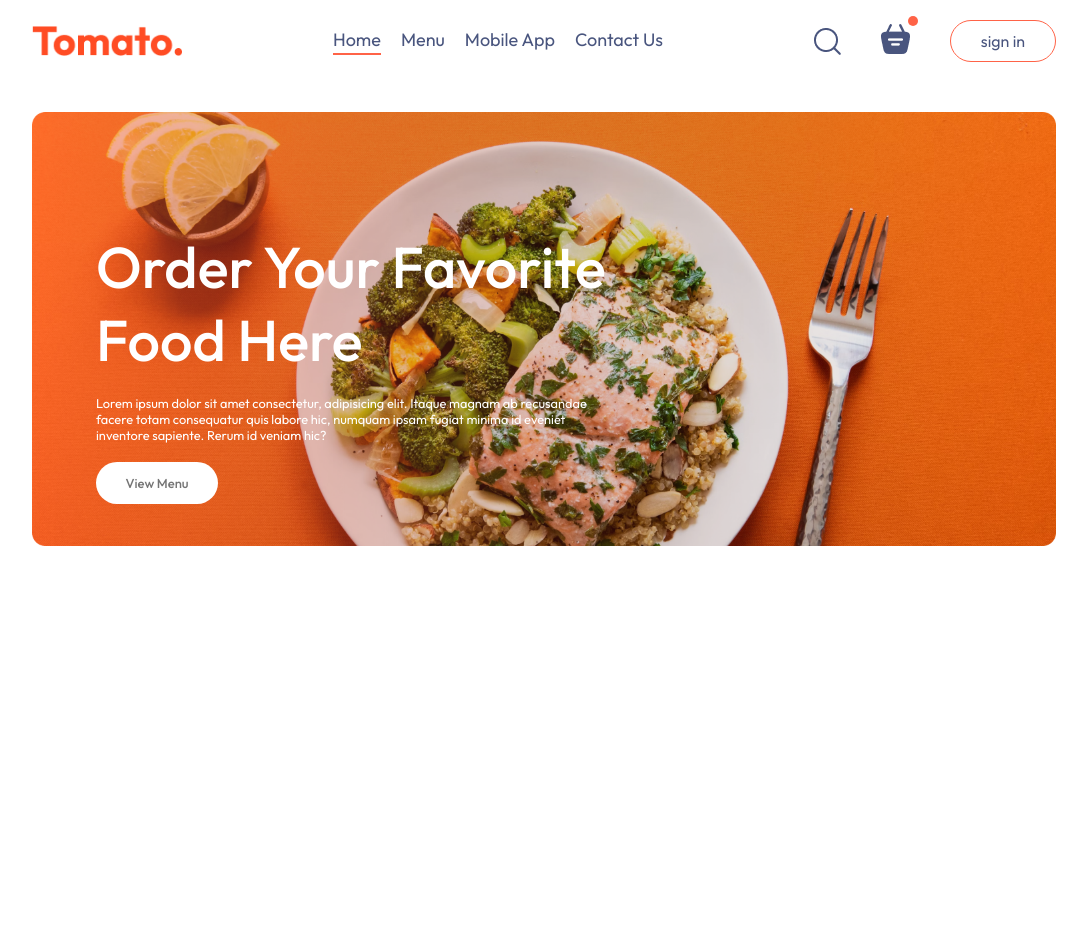
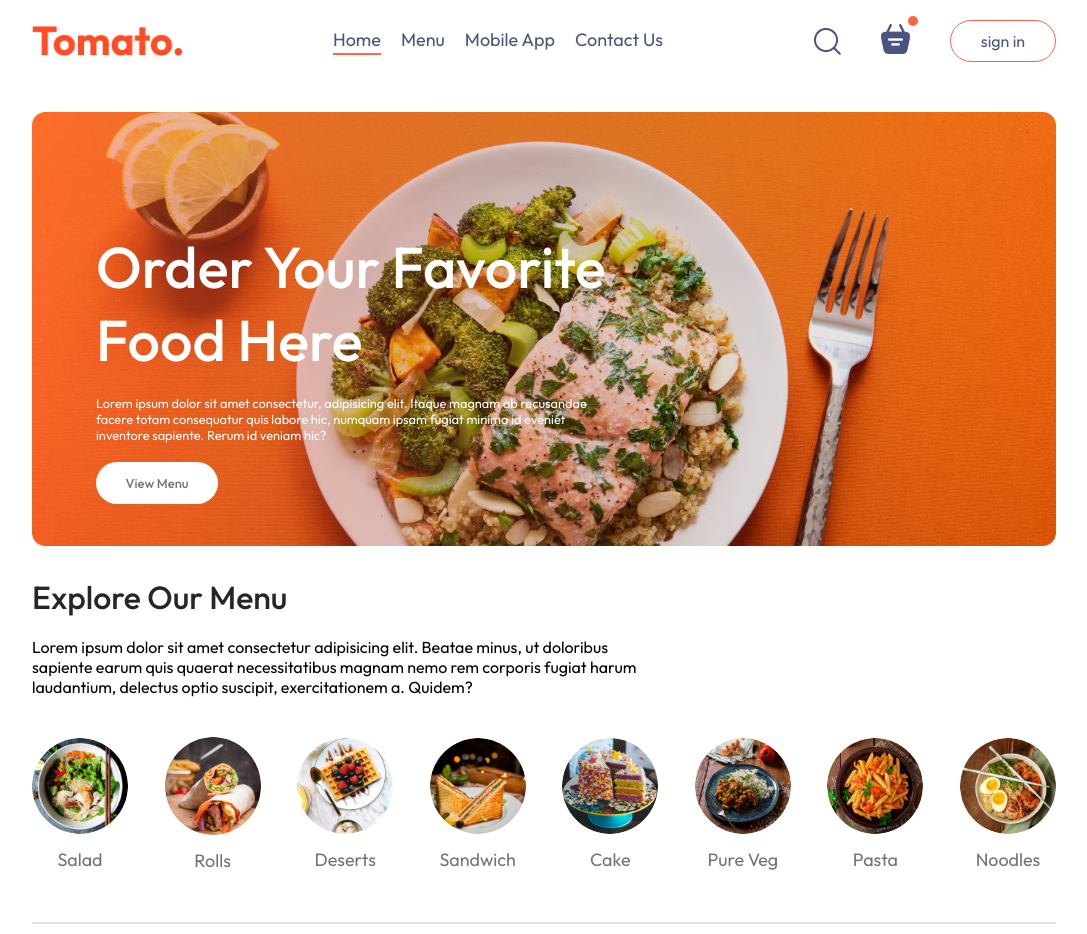
Before and after one commit to GehanLiyanage2002/FoodDelivery, a React (Vite) app in the folder frontend/: page / in a window 1280 px wide. Shown: the whole page, without its empty margins (96-1183 px from the left). Before the commit the page ends 800 px from the top, so only its background shows below. Built offline with nearby package versions, Linux system fonts and the light colour scheme; the HTML template or start-up script is replaced by a standard one.

Commit message:
Create Explore Menu

```diff
--- /dev/null
+++ b/frontend/src/components/ExploreMenu/ExploreMenu.css
@@ -0,0 +1,57 @@
+.explore-menu{
+    display: flex;
+    flex-direction: column;
+    gap: 20px;
+}
+
+.explore-menu h1{
+    color: #262626;
+    font-weight: 500;
+}
+
+.explore-menu-text{
+    max-width: 60%;
+    columns: #808080;
+}
+
+.explore-menu-list{
+    display: flex;
+    gap: 30px;
+    justify-content: space-between;
+    align-items: center;
+    text-align: center;
+    margin: 20px 0px;
+    overflow-x: scroll;
+}
+
+.explore-menu-list::-webkit-scrollbar{
+    display: none;
+}
+
+.explore-menu-list-item img{
+    width: 7.5vw;
+    min-height: 80px;
+    cursor: pointer;
+    border-radius: 50%;
+    transition: 0.3s;
+
+}
+
+.explore-menu-list-item p{
+    margin-top: 10px;
+    color: #747474;
+    font-size: max(1.4vw, 16px);
+    cursor: pointer;
+}
+
+.explore-menu hr{
+    margin: 10px 0px;
+    height: 2px;
+    background-color: #e2e2e2;
+    border: none;
+}
+
+.explore-menu-list-item .active{
+    border: 4px solid tomato;
+    padding: 2px;
+}
--- /dev/null
+++ b/frontend/src/components/ExploreMenu/ExploreMenu.jsx
@@ -0,0 +1,25 @@
+import React from 'react'
+import './ExploreMenu.css'
+import {menu_list} from '../../assets/frontend_assets/assets'
+
+const ExploreMenu = ({category, setCategory}) => {
+  return (
+    <div className='explore-menu' id='explore-menu'>
+        <h1>Explore Our Menu</h1>
+        <p className='explore-menu-text'>Lorem ipsum dolor sit amet consectetur adipisicing elit. Beatae minus, ut doloribus sapiente earum quis quaerat necessitatibus magnam nemo rem corporis fugiat harum laudantium, delectus optio suscipit, exercitationem a. Quidem?</p>
+        <div className='explore-menu-list'>
+            {menu_list.map((item, index) => {
+                return (
+                    <div onClick={()=>setCategory(prev=>prev===item.menu_name?"All":item.menu_name)} key={index} className='explore-menu-list-item'>
+                        <img className={category===item.menu_name?"active":""} src={item.menu_image} alt="" />
+                        <p>{item.menu_name}</p>
+                    </div>
+                )
+            })}
+        </div>
+        <hr/>
+    </div>
+  )
+}
+
+export default ExploreMenu
--- a/frontend/src/pages/Home/Home.jsx
+++ b/frontend/src/pages/Home/Home.jsx
@@ -1,11 +1,16 @@
-import React from 'react'
+import React, { useState } from 'react'
 import './Home.css'
 import Header from '../../components/Header/Header'
+import ExploreMenu from '../../components/ExploreMenu/ExploreMenu'
 
-function Home() {
+const Home = () => {
+
+    const [category, setCategory] = useState("All");
+
   return (
     <div>
         <Header/>
+        <ExploreMenu category={category} setCategory={setCategory}/>
     </div>
   )
 }
```
